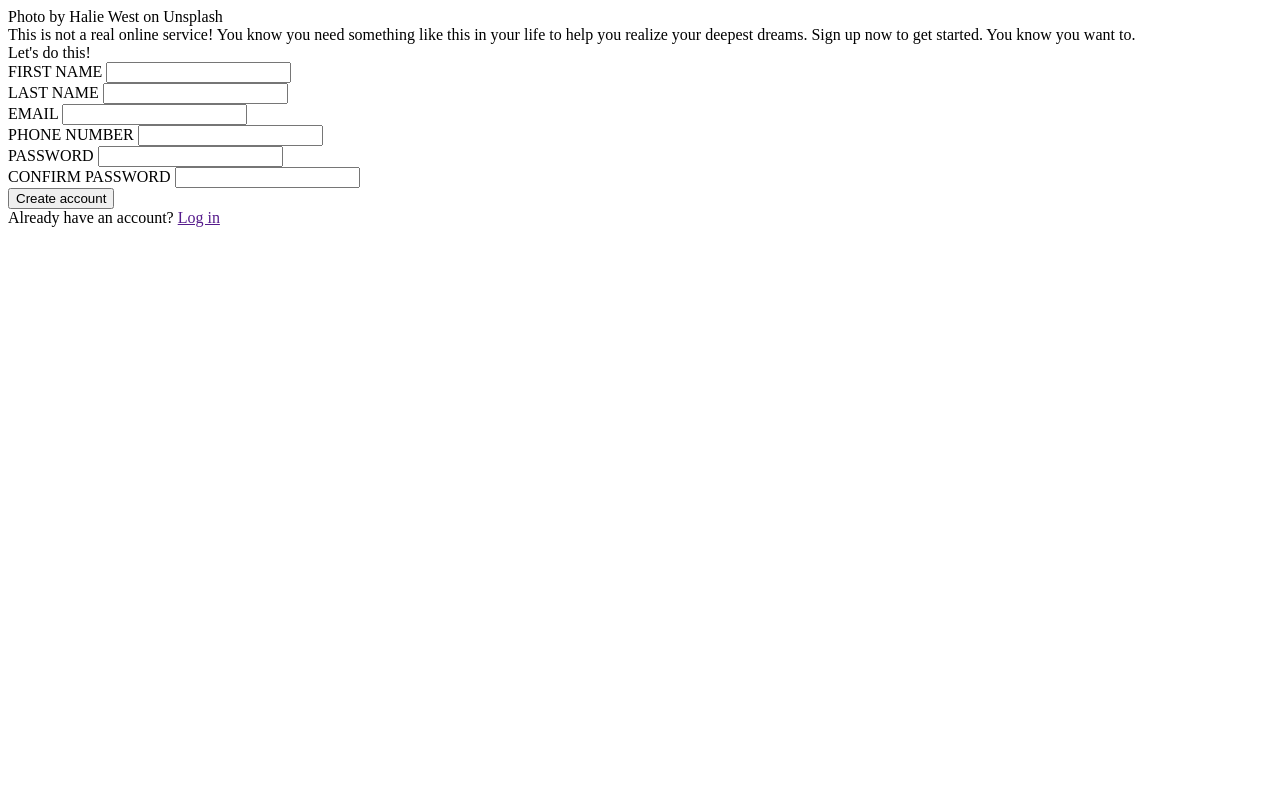
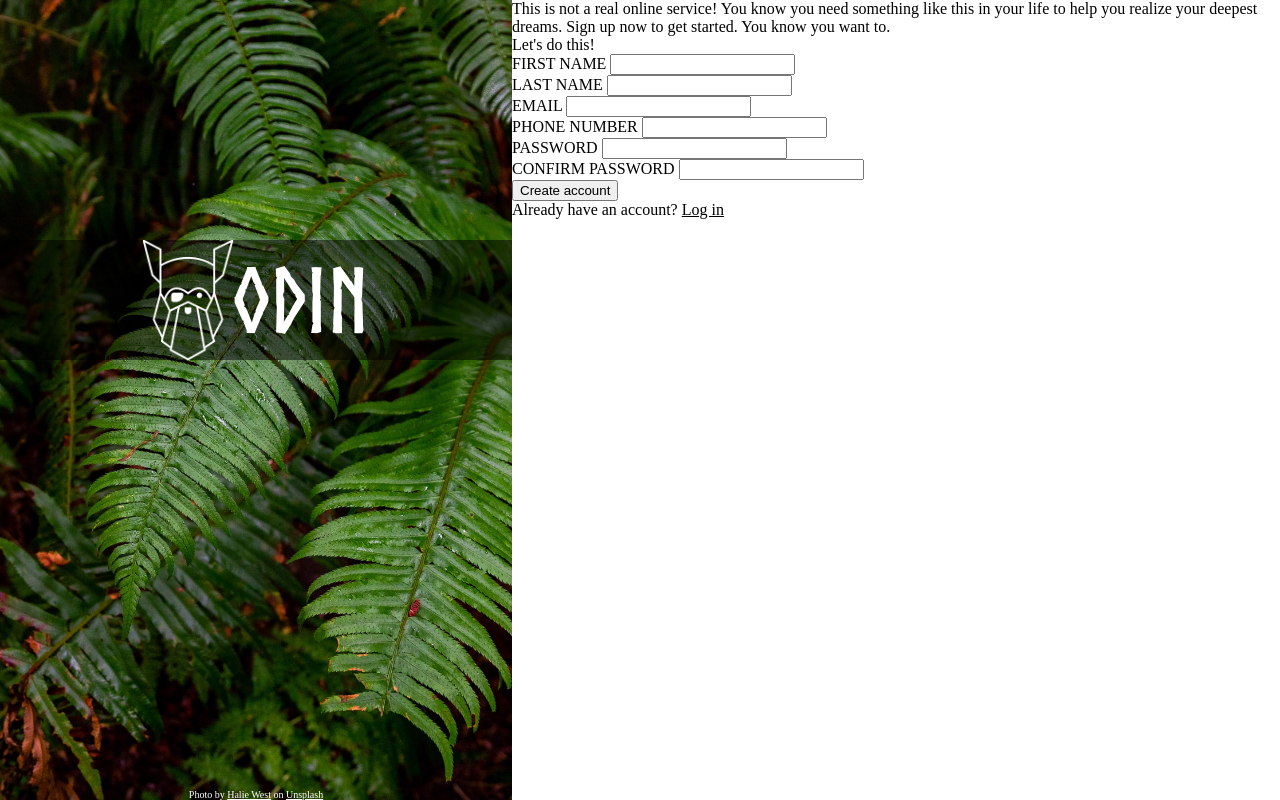
Before and after one commit to KDimitrov333/Sign-up-Form, a plain HTML site: page index.html in a window 1280 px wide. Drawn offline with Linux system fonts and the light colour scheme.

Commit message:
Style the logo section of the page

```diff
--- a/index.html
+++ b/index.html
@@ -9,10 +9,12 @@
 <body>
     <div id="root">
         <div id="logoSec">
+            <div id="mover"></div>
             <div id="logoBackground">
-                <div id="logo"></div>
+                <img src="odin-lined.png" alt="A logo depicting Odin">
+                <div id="logoText">ODIN</div>
             </div>
-            <div id="credit">Photo by Halie West on Unsplash</div>
+            <div id="credit">Photo by <a href="">Halie West</a> on <a href="">Unsplash</a></div>
         </div>
         <div id="formSec">
             <div id="formText">
--- a/style.css
+++ b/style.css
@@ -0,0 +1,67 @@
+* {
+    box-sizing: border-box;
+    margin: 0;
+}
+
+@font-face {
+    font-family: 'OdinFont';
+    src: url(Norse-Bold.otf);
+}
+
+a {
+    color: inherit;
+}
+
+#root {
+    display: flex;
+    justify-content: stretch;
+    align-items: stretch;
+}
+
+#logoSec {
+    color: white;
+    background-image: url(leaves.avif);
+    background-size: cover;
+    height: 100vh;
+    width: 100%;
+    flex: 2;
+
+    display: flex;
+    flex-direction: column;
+    justify-content: stretch;
+    align-items: stretch;
+}
+
+#mover {
+    height: 30vh;
+}
+
+#logoBackground {
+    background-color: rgba(0, 0, 0, 0.5);
+
+    display: flex;
+    align-items: center;
+    justify-content: center;
+}
+
+img {
+    max-width: 7vmax;
+
+}
+
+#logoText {
+
+    font-family: 'OdinFont';
+    font-size: 7vmax;
+}
+
+#credit {
+    margin-top: auto;
+    font-size: 10px;
+    text-align: center;
+}
+
+#formSec {
+    flex: 3;
+    width: 100%;
+}
```
